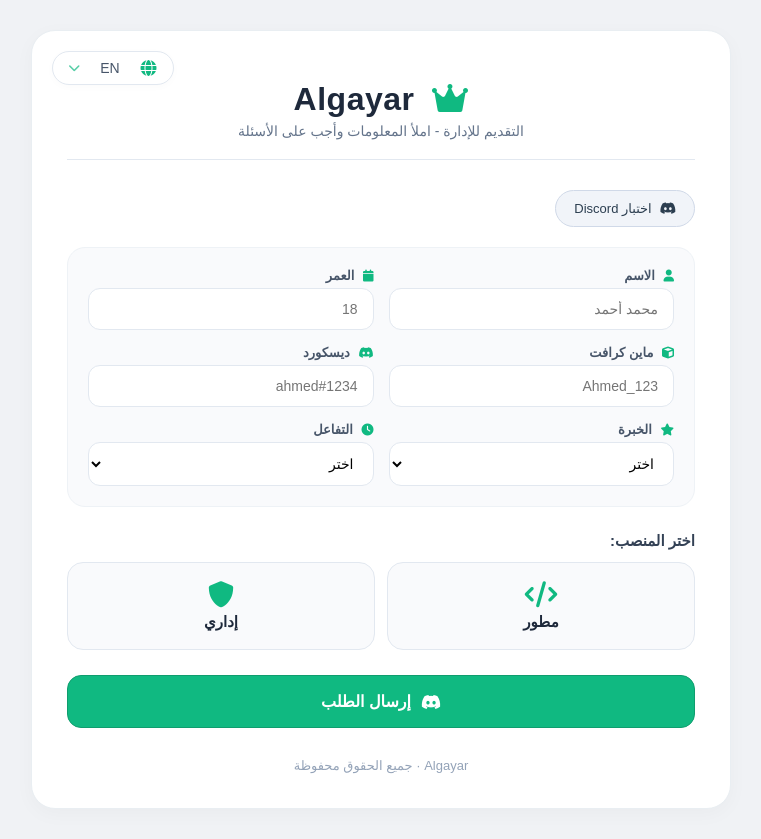
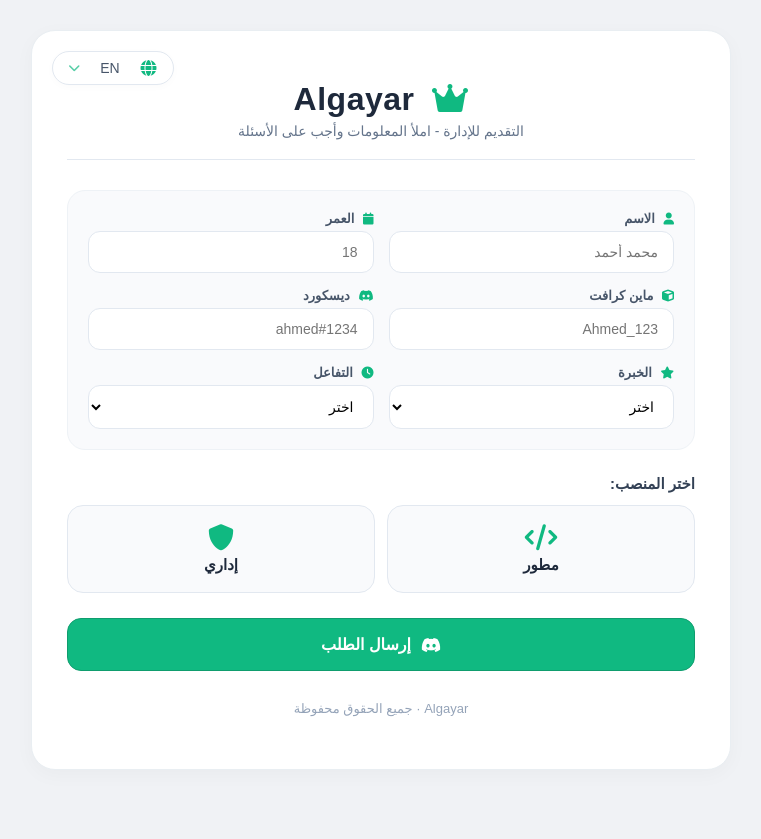
Before and after one commit to Ahmedyaanm/Staff-Dev-gyarmc, a plain HTML site: page index.html in a window 1280 px wide. Shown: the whole page, without its empty margins (259-1020 px from the left). After the commit the page ends 800 px from the top, so only its background shows below. Drawn offline with Linux system fonts and the light colour scheme.

Commit message:
Add files via upload

```diff
--- a/index.html
+++ b/index.html
@@ -439,10 +439,7 @@
         <div class="alert" id="alertMessage"></div>
 
         <!-- Test Button -->
-        <button class="test-btn" onclick="testWebhook()" id="testBtn">
-            <i class="fab fa-discord"></i>
-            <span id="testBtnText">اختبار Discord</span>
-        </button>
+
 
         <!-- Form -->
         <form id="applicationForm">
```
